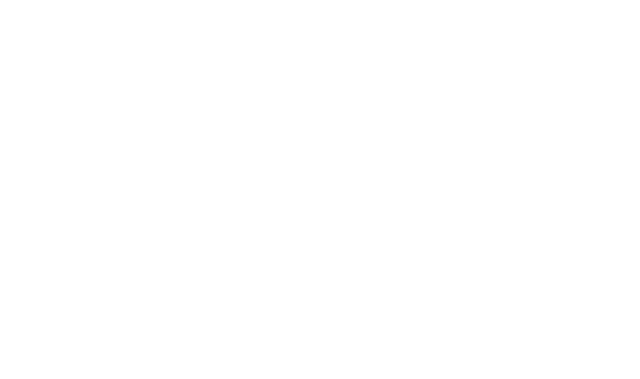
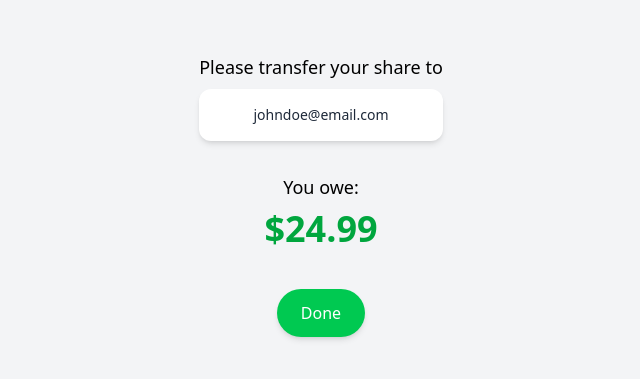
Before and after one commit to eugeneh1217/splab_cont, a React (Vite) app in the folder frontend/: page /member_final in a window 1280 px wide. Before the commit this address had no page. Shown: the part 205-584 px from the top of the page, without its empty margins (319-959 px from the left). Built offline with nearby package versions, Linux system fonts and the light colour scheme.

Commit message:
member final page

```diff
--- a/frontend/src/App.jsx
+++ b/frontend/src/App.jsx
@@ -1,19 +1,19 @@
-import './style.css'
+import "./style.css";
 import { BrowserRouter, Routes, Route } from "react-router-dom";
 import Home from "./integrals/Home";
+import MemberFInal from "./integrals/MemberFInal";
 
 function App() {
   return (
     <div>
       <BrowserRouter>
         <Routes>
-          <Route path="/" element={<Home />}>
-            <Route path="/home" element={<Home />} />
-          </Route>
+          <Route path="/" element={<Home />} />
+          <Route path="/member_final" element={<MemberFInal />} />
         </Routes>
       </BrowserRouter>
     </div>
-  )
+  );
 }
 
-export default App
+export default App;
--- /dev/null
+++ b/frontend/src/integrals/MemberFInal.jsx
@@ -0,0 +1,33 @@
+import React from "react";
+
+const MemberFinal = () => {
+  const [amount, setAmount] = React.useState(24.99);
+  const [zelleId, setZelleId] = React.useState("johndoe@email.com");
+
+  return (
+    <div className="flex flex-col items-center justify-center h-screen px-6 bg-gray-100">
+      <div className="text-center mb-8">
+        <p className="text-lg">
+          Please transfer your share to
+        </p>
+        <div className="mt-2 bg-white shadow-md p-4 rounded-xl text-gray-800 text-sm">
+          {zelleId}
+        </div>
+      </div>
+
+      <div className="text-center">
+        <p className="text-lg">You owe:</p>
+        <p className="text-4xl font-bold text-green-600 mt-2">${amount.toFixed(2)}</p>
+      </div>
+
+      <button
+        onClick={() => alert("Thank you!")}
+        className="mt-10 px-6 py-3 bg-green-500 text-white rounded-full shadow-md hover:bg-green-600 transition"
+      >
+        Done
+      </button>
+    </div>
+  );
+};
+
+export default MemberFinal;
```
